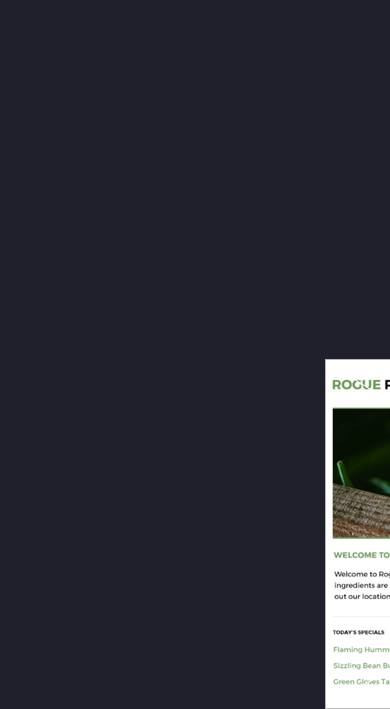
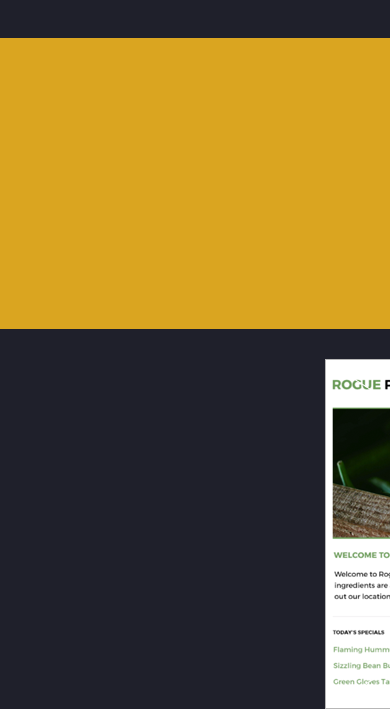
Before and after one commit to Taty37/junemilestone, a plain HTML site: page index.html in a window 390 px wide. Shown: the part 402-1111 px from the top of the page. Drawn offline with Linux system fonts and the light colour scheme.

Commit message:
class addition
created class for headline titles

```diff
--- a/css/main.css
+++ b/css/main.css
@@ -200,14 +200,6 @@ nav ul li a {
 }
 
 
-#portfolio {
-		height: 100px;
-	}
-#portfolio .full-width {
-	padding: 5px 0;
-	height: 780px;
-}
-
 .half-width, .third-width {
 	min-width: 100%;
 	}
@@ -219,7 +211,7 @@ nav ul li a {
 #portfolio .half-width p, h3, h4, .content {
 	display: none;
 }
-#about .full-width, #contact h2 {
+.headline {
 	background: #daa520;
 }
 #about {
--- a/index.html
+++ b/index.html
@@ -31,7 +31,9 @@
     	<main>
     		<section id="portfolio">
     			<div class="full-width">
+                    <div class="headline">
     				<h2>my portfolio</h2>
+                    </div>
     				<div class="half-width content">
     					<h3>Rogue Pickings Website</h3>
     					<h4>HTML &amp; CSS from Photoshop Design Comp</h4>
@@ -60,7 +62,9 @@
     		</section>
     		<section id="about">
     			<div class="full-width">
+                    <div class="headline">
                     <h2>about me</h2>
+                </div>
     				<div class="half-width">
                         <h4>I am passionate about the web</h4>
     					<p>I started taking Skillcrush classes after getting several recommendations from female developers in my previous developer courses at General Assembly. Those women helped me believe that I could truly make it as a professional Web Developer. So I buried my head in code until I figured it out and conquered my deepest fears.<br><br><br><br><br>
@@ -70,7 +74,9 @@
     		</section>
     		<footer id="contact">
     			<div class="full-width">
+                    <div class="headline">
                     <h2>let's connect</h2>
+                </div>
     				<div class="third-width">
                         <h4>Hire me</h4>
                         <p>908-425-1139<br>monroedevdesigns@gmail.com</p>
```
